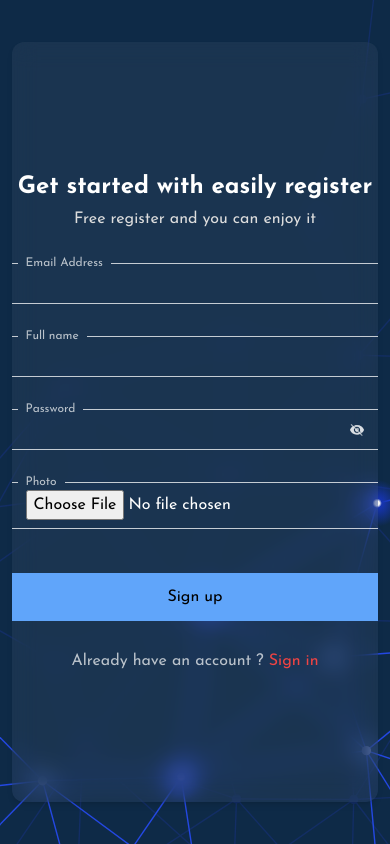
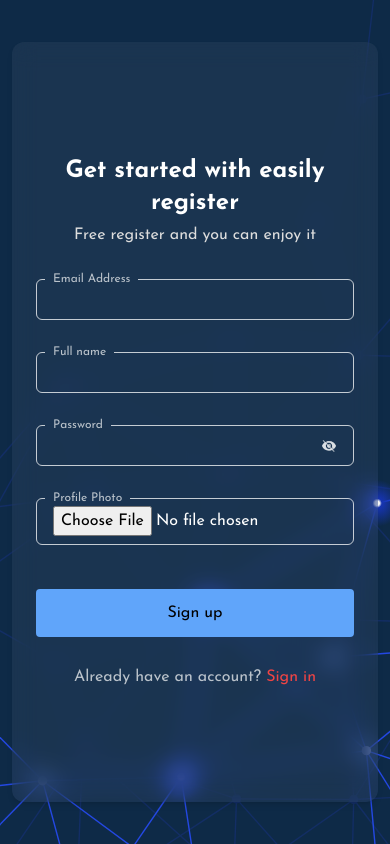
Before and after one commit to mernshihab/blog-frontend, a React (Vite) app: page /registration in a window 390 px wide. Built offline with nearby package versions, Linux system fonts and the light colour scheme; no server answers.

Commit message:
update login and registration page

```diff
--- a/src/page/Login.jsx
+++ b/src/page/Login.jsx
@@ -5,36 +5,23 @@ import { useDispatch, useSelector } from "react-redux";
 import { userLoginInfo } from "../slice/counterSlice";
 import { useNavigate } from "react-router-dom";
 
-
-
 const Login = () => {
   const [email, setEmail] = useState("");
   const [password, setPassword] = useState("");
 
   const dispatch = useDispatch();
-
   let navigate = useNavigate();
-
   let data = useSelector((e) => e.user.userInfo);
 
-
-
   useEffect(() => {
-
     if (data != "logout") {
       if (data.login) {
-        navigate("/home")
+        navigate("/home");
       }
     }
-
-
-  }, [data])
-
-
+  }, [data]);
 
   const handleLogin = () => {
-    // console.log(email, password);
-
     let config = {
       method: "post",
       maxBodyLength: Infinity,
@@ -51,16 +38,10 @@ const Login = () => {
     axios
       .request(config)
       .then((response) => {
-
-        dispatch(userLoginInfo(
-          response.data.data
-        ))
-
-        localStorage.setItem("userInfo", JSON.stringify(response.data.data))
-
+        dispatch(userLoginInfo(response.data.data));
+        localStorage.setItem("userInfo", JSON.stringify(response.data.data));
         setEmail("");
         setPassword("");
-
       })
       .catch((error) => {
         console.log(error);
@@ -69,37 +50,32 @@ const Login = () => {
 
   return (
     <div className='bg-[url("/bg.svg")] bg-cover bg-center h-screen flex items-center px-3'>
-      <div className="h-[90%] w-[1320px] md:px-8 mx-auto flex justify-center bg-white bg-opacity-5 rounded-xl shadow-md backdrop-blur-md overflow-hidden">
-        <div className="flex flex-col items-center justify-center h-full md:w-1/2 md:items-start lg:pl-40">
-          <h1 className="mb-3 text-xl font-bold text-white mb lg:text-3xl">
+      <div className="h-[90%] w-full max-w-[1320px] mx-auto flex flex-col md:flex-row justify-center bg-white bg-opacity-5 rounded-xl shadow-md backdrop-blur-md overflow-hidden">
+        <div className="flex flex-col items-center justify-center h-full w-full md:w-1/2 md:items-start md:pl-16 lg:pl-40 p-6 md:p-0">
+          <h1 className="mb-3 text-xl font-bold text-white lg:text-3xl">
             Login to your account!
           </h1>
-
-          <div className="flex flex-col">
-            <fieldset className="px-2 pb-2 mb-5 border border-white/75">
-              <legend className="px-2 text-xs text-white/70">
-                Email Address
-              </legend>
+          <div className="flex flex-col w-full">
+            <fieldset className="px-2 pb-2 mb-5 rounded-md border border-white/75">
+              <legend className="px-2 text-xs text-white/70">Email Address</legend>
               <input
-                className="px-2 text-white bg-transparent border-0 outline-none ring-0"
+                className="w-full px-2 text-white bg-transparent border-0 outline-none ring-0"
                 type="email"
                 value={email}
                 onChange={(e) => setEmail(e.target.value)}
-                placeholder="Youraddres@email.com"
+                placeholder="Youraddress@email.com"
               />
             </fieldset>
-
-            <fieldset className="px-2 pb-2 border border-white/75">
+            <fieldset className="px-2 pb-2 rounded-md border border-white/75">
               <legend className="px-2 text-xs text-white/70">Password</legend>
               <input
-                className="px-2 text-white bg-transparent border-0 outline-none ring-0"
+                className="w-full px-2 text-white bg-transparent border-0 outline-none ring-0"
                 type="password"
                 value={password}
                 onChange={(e) => setPassword(e.target.value)}
                 placeholder="Enter your password"
               />
             </fieldset>
-
             <button
               className="w-full py-2 mt-5 text-center transition-all duration-200 bg-blue-300 rounded cursor-pointer hover:bg-blue-600 hover:text-white mb-7"
               onClick={handleLogin}
@@ -108,13 +84,13 @@ const Login = () => {
             </button>
           </div>
           <p className="text-base text-white/70">
-            Don’t have an account ?{" "}
+            Don’t have an account?{" "}
             <span className="text-red-500 cursor-pointer">
               <Link to="/registration">Sign up</Link>
             </span>
           </p>
         </div>
-        <div className="w-1/2 hidden md:block bg-[url('/rgbg.png')] bg-auto md:bg-contain bg-no-repeat bg-left h-full"></div>
+        <div className="hidden md:block md:w-1/2 bg-[url('/rgbg.png')] bg-auto md:bg-contain bg-no-repeat bg-left h-full"></div>
       </div>
     </div>
   );
--- a/src/page/Registration.jsx
+++ b/src/page/Registration.jsx
@@ -7,19 +7,15 @@ import { Link, useNavigate } from "react-router-dom";
 const Registration = () => {
   const navigate = useNavigate();
 
-
   const [uname, setUname] = useState("");
   const [email, setEmail] = useState("");
   const [password, setPassword] = useState("");
   const [image, setImage] = useState("");
   const [error, setError] = useState({});
 
-
-  let data = useSelector((demo) =>(demo));
+  let data = useSelector((demo) => demo);
 
   const handleSubmit = () => {
-    // console.log(uname, email, password, image);
-
     let config = {
       method: "post",
       maxBodyLength: Infinity,
@@ -38,8 +34,6 @@ const Registration = () => {
     axios
       .request(config)
       .then((response) => {
-        // console.log(response.data);
-
         if ("error" in response.data) {
           if ("email" in response.data.error) {
             setError({ email: response.data.error.email });
@@ -65,30 +59,30 @@ const Registration = () => {
 
   return (
     <div className='bg-[url("/bg.svg")] bg-cover bg-center h-screen flex items-center px-3'>
-      <div className="h-[90%] w-[1320px] mx-auto flex justify-center bg-white bg-opacity-5 rounded-xl shadow-md backdrop-blur-md overflow-hidden">
-        <div className="w-1/2 hidden md:block bg-[url('/rgbg.webp')] bg-cover bg-center h-full"></div>
-        <div className="flex flex-col items-center justify-center h-full md:w-1/2 md:items-end md:pr-16 lg:pr-40">
+      <div className="h-[90%] w-full max-w-[1320px] mx-auto flex flex-col md:flex-row justify-center bg-white bg-opacity-5 rounded-xl shadow-md backdrop-blur-md overflow-hidden">
+        <div className="hidden md:block md:w-1/2 bg-[url('/rgbg.webp')] bg-cover bg-center h-full"></div>
+        <div className="flex flex-col items-center justify-center h-full w-full md:w-1/2 md:items-end md:pr-16 lg:pr-40 p-6 md:p-0">
           <h1 className="text-2xl font-bold text-center text-white md:text-3xl md:text-right">
             Get started with easily register
           </h1>
           <p className="text-base text-[#ddd] mt-1 mb-6">
             Free register and you can enjoy it
           </p>
-          <div className="flex flex-col gap-y-6">
+          <div className="flex flex-col gap-y-6 w-full">
             <div className="relative">
-              <fieldset className="px-2 pb-2 border border-white/75">
+              <fieldset className="px-2 pb-2 border rounded-md border-white/75">
                 <legend className="px-2 text-xs text-white/70">
                   Email Address
                 </legend>
                 <input
-                  className="px-2 text-white bg-transparent border-0 outline-none ring-0"
+                  className="w-full px-2 text-white bg-transparent border-0 outline-none ring-0"
                   type="email"
                   value={email}
                   onChange={(e) => setEmail(e.target.value)}
                 />
               </fieldset>
 
-              {error.email != "" && (
+              {error.email && (
                 <p className="absolute bottom-[-2px] right-0 translate-y-full text-xs text-red-500 font-semibold">
                   {error.email}
                 </p>
@@ -96,40 +90,40 @@ const Registration = () => {
             </div>
 
             <div className="relative">
-              <fieldset className="px-2 pb-2 border border-white/75">
+              <fieldset className="px-2 pb-2 border rounded-md border-white/75">
                 <legend className="px-2 text-xs text-white/70">
                   Full name
                 </legend>
                 <input
-                  className="px-2 text-white bg-transparent border-0 outline-none ring-0"
+                  className="w-full px-2 text-white bg-transparent border-0 outline-none ring-0"
                   type="text"
                   value={uname}
                   onChange={(e) => setUname(e.target.value)}
                 />
               </fieldset>
 
-              {error.uname != "" && (
+              {error.uname && (
                 <p className="absolute bottom-[-2px] right-0 translate-y-full text-xs text-red-500 font-semibold">
                   {error.uname}
                 </p>
               )}
             </div>
+
             <div className="relative">
-              <fieldset className="relative px-2 pb-2 border border-white/75">
+              <fieldset className="relative px-2 pb-2 border rounded-md border-white/75">
                 <legend className="px-2 text-xs text-white/70">Password</legend>
                 <input
-                  className="px-2 text-white bg-transparent border-0 outline-none ring-0"
+                  className="w-full px-2 text-white bg-transparent border-0 outline-none ring-0"
                   type="password"
                   value={password}
                   onChange={(e) => setPassword(e.target.value)}
                 />
 
                 <IoMdEye className="absolute right-4 top-[5px] text-white/60 cursor-pointer" />
-
                 <IoMdEyeOff className="absolute right-4 top-[5px] text-white/60 cursor-pointer" />
               </fieldset>
 
-              {error.password != "" && (
+              {error.password && (
                 <p className="absolute bottom-[-2px] right-0 translate-y-full text-xs text-red-500 font-semibold">
                   {error.password}
                 </p>
@@ -137,17 +131,17 @@ const Registration = () => {
             </div>
 
             <div className="relative">
-              <fieldset className="px-2 pb-2 border border-white/75">
-                <legend className="px-2 text-xs text-white/70">Photo</legend>
+              <fieldset className="px-2 pb-2 border rounded-md border-white/75">
+                <legend className="px-2 text-xs text-white/70">Profile Photo</legend>
                 <input
-                  className="px-2 text-white bg-transparent border-0 outline-none ring-0"
+                  className="w-full px-2 text-white bg-transparent border-0 outline-none ring-0"
                   type="file"
                   name="image_upload"
                   onChange={(e) => setImage(e.target.files[0])}
                 />
               </fieldset>
 
-              {error.image != "" && (
+              {error.image && (
                 <p className="absolute bottom-[-2px] right-0 translate-y-full text-xs text-red-500 font-semibold">
                   {error.image}
                 </p>
@@ -162,7 +156,7 @@ const Registration = () => {
             />
           </div>
           <p className="text-base text-white/70">
-            Already have an account ?{" "}
+            Already have an account?{" "}
             <span className="text-red-500 cursor-pointer">
               <Link to="/">Sign in</Link>
             </span>
```
